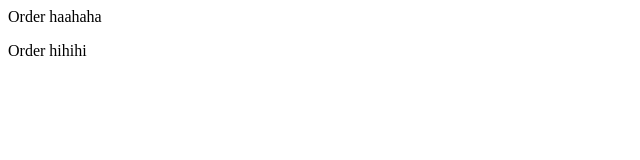
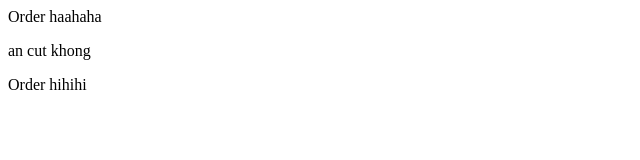
Before and after one commit to DAT-Joaquin/Learn-NextJS-Page-Router, a Next.js app: page /orders in a window 1280 px wide. Shown: the top 160 px of the page, without its empty margins (0-640 px from the left). Built offline with nearby package versions, Linux system fonts and the light colour scheme.

Commit message:
fix: bug abcdeft

```diff
--- a/src/pages/orders/index.tsx
+++ b/src/pages/orders/index.tsx
@@ -3,7 +3,9 @@ export default function Orders(){
         <div>
             <div>Order haahaha</div>
 
-
+    <div>
+        <p>an cut khong</p>
+    </div>
 
 
 
```
